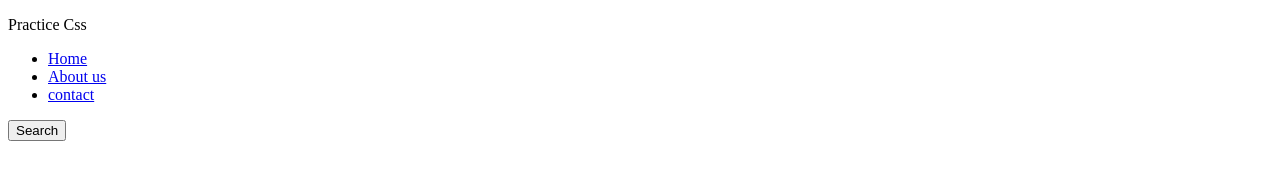
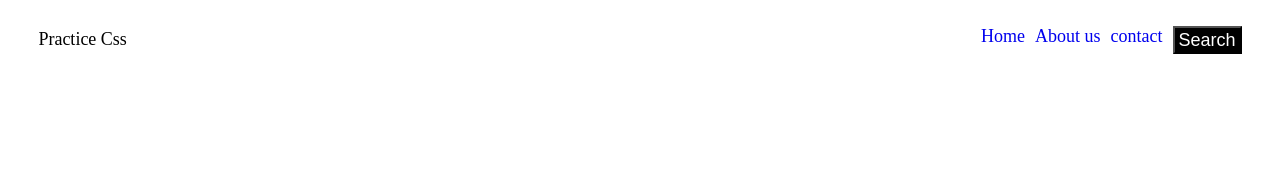
Before and after one commit to AnikeshChouhan/DesignWebSiteByCSS, a plain HTML site: page index.html in a window 1280 px wide. Drawn offline with Linux system fonts and the light colour scheme.

Commit message:
index.css

```diff
--- /dev/null
+++ b/index.css
@@ -0,0 +1,42 @@
+* {
+  margin: 0;
+  padding: 0;
+  box-sizing: border-box;
+}
+
+body {
+  max-width: 100%;
+}
+
+header {
+  display: flex;
+  justify-content: space-between;
+  align-items: center;
+  margin: 2% 3% 0 3%;
+}
+
+nav ul {
+  display: flex;
+  gap: 10px;
+}
+a,
+ul {
+  list-style: none;
+  text-decoration: none;
+}
+
+.flex {
+  display: flex;
+  gap: 10px;
+}
+
+.commonText {
+  font-size: 18px;
+  font-weight: lighter;
+  /* font-family: inter; */
+}
+.buttonProp {
+  color: white;
+  background-color: black;
+  padding: 2px 4px 1px 4px;
+}
--- a/index.html
+++ b/index.html
@@ -4,18 +4,21 @@
     <meta charset="UTF-8" />
     <meta name="viewport" content="width=device-width, initial-scale=1.0" />
     <title>DesignWithOnyCss</title>
+    <link rel="stylesheet" href="./index.css" />
   </head>
   <body>
     <header>
-      <p>Practice Css</p>
-      <nav>
-        <ul>
-          <li><a href="#">Home</a></li>
-          <li><a href="#">About us</a></li>
-          <li><a href="#">contact</a></li>
-        </ul>
-      </nav>
-      <button>Search</button>
+      <p class="commonText">Practice Css</p>
+      <div class="flex">
+        <nav>
+          <ul class="">
+            <li><a class="commonText" href="#">Home</a></li>
+            <li><a class="commonText" href="#">About us</a></li>
+            <li><a class="commonText" href="#">contact</a></li>
+          </ul>
+        </nav>
+        <button class="commonText buttonProp">Search</button>
+      </div>
     </header>
   </body>
 </html>
```
